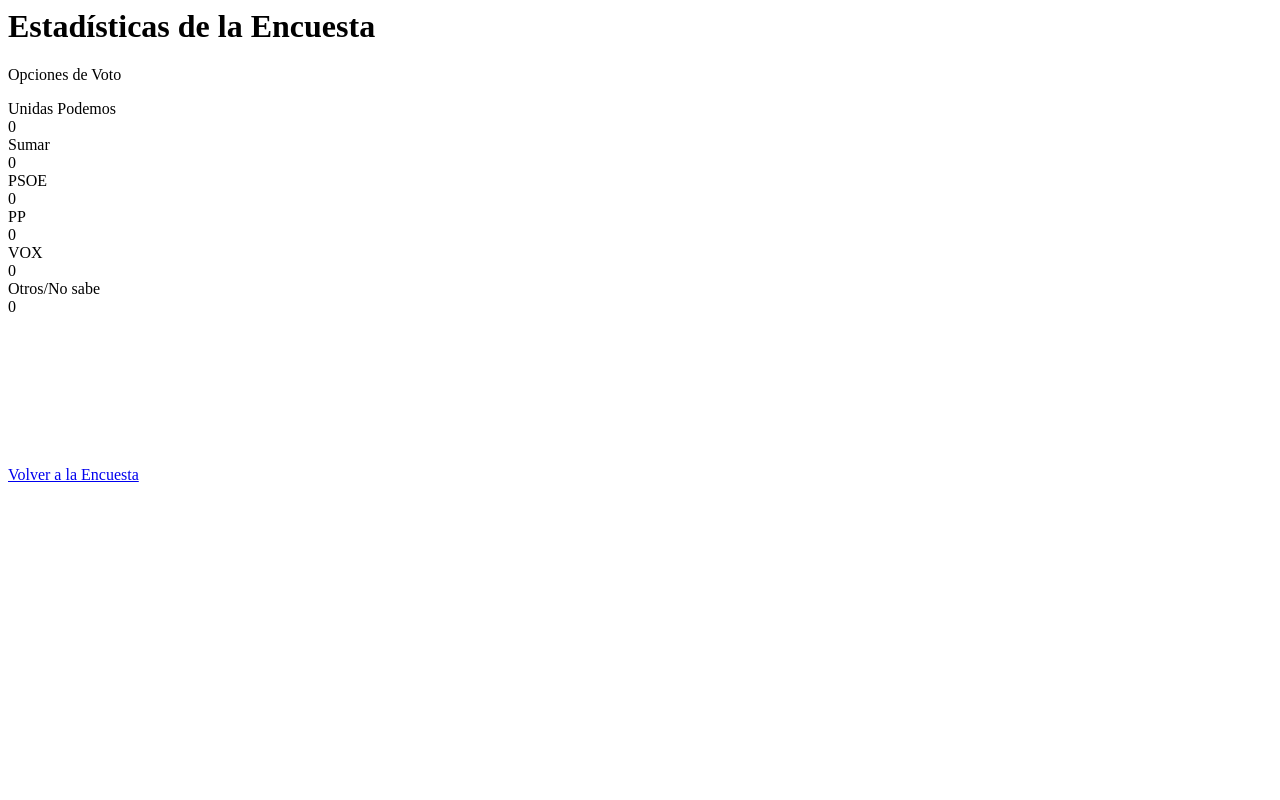
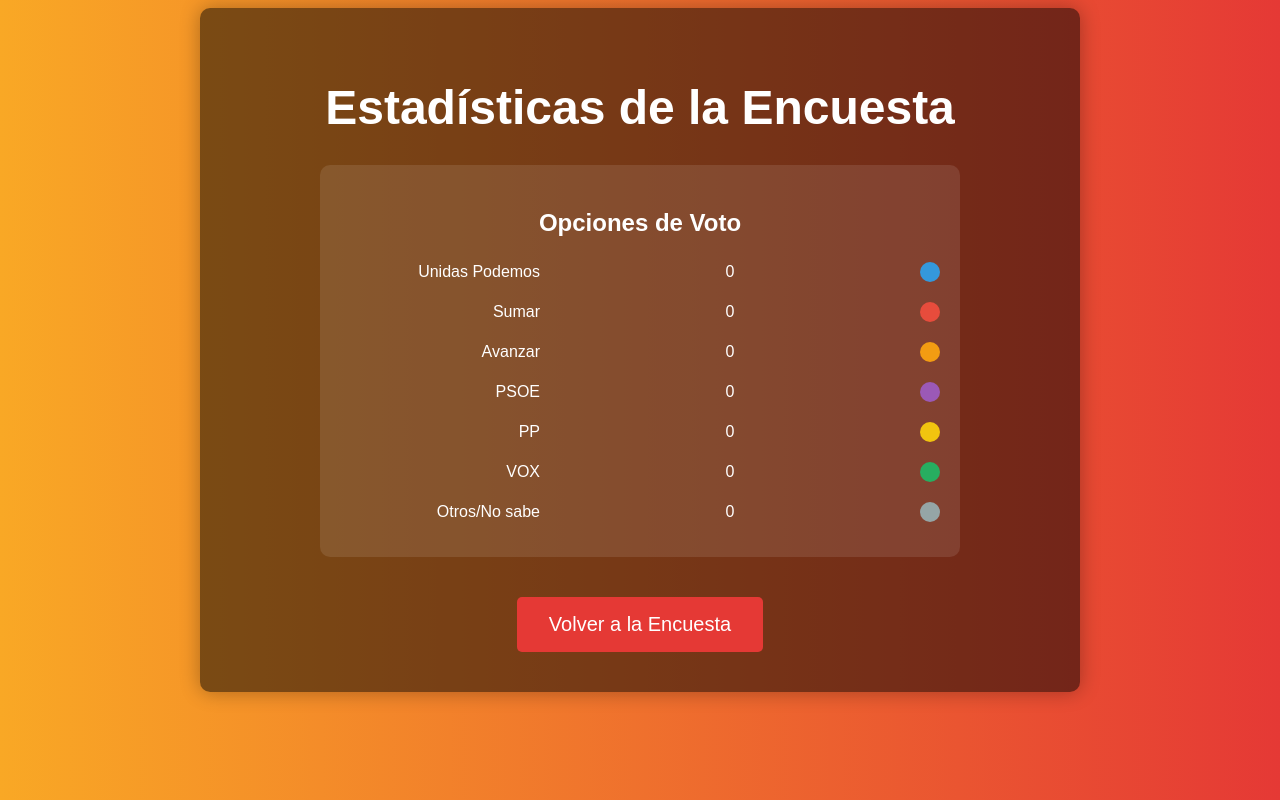
Before and after one commit to srivjim/Encuesta-nodo-php, a PHP site: page /statistics.php in a window 1280 px wide. Run offline with PHP 8.4, Linux system fonts and the light colour scheme; data that the repository does not hold is empty; a map, chart or similar area stays blank.

Commit message:
Update statistics.php

```diff
--- a/src/statistics.php
+++ b/src/statistics.php
@@ -1,3 +1,124 @@
+<?php
+$servername = "192.168.58.151";
+$username = "root";
+$password = "bolson";
+$dbname = "encuesta";
+
+// Conexión a la base de datos
+$conn = new mysqli($servername, $username, $password, $dbname);
+
+// Verificar la conexión
+if ($conn->connect_error) {
+    die("Error en la conexión a la base de datos: " . $conn->connect_error);
+}
+
+// Obtener los datos de votos por opción
+$sql = "SELECT opcion, COUNT(*) as total FROM encuesta GROUP BY opcion";
+$result = $conn->query($sql);
+
+$statistics = array();
+while ($row = $result->fetch_assoc()) {
+    $statistics[$row['opcion']] = $row['total'];
+}
+
+$conn->close();
+?>
+
+<!DOCTYPE html>
+<html>
+<head>
+    <title>Estadísticas de la Encuesta</title>
+    <style>
+        body {
+            font-family: Arial, sans-serif;
+            background: linear-gradient(to right, #f9a825, #e53935);
+            color: #ffffff;
+        }
+
+        .container {
+            max-width: 800px;
+            margin: 0 auto;
+            padding: 40px;
+            background-color: rgba(0, 0, 0, 0.5);
+            border-radius: 10px;
+            box-shadow: 0 0 20px rgba(0, 0, 0, 0.3);
+            text-align: center;
+        }
+
+        h1 {
+            color: #ffffff;
+            font-size: 48px;
+            margin-bottom: 30px;
+        }
+
+        .chart-container {
+            width: 100%;
+            max-width: 600px;
+            margin: 0 auto;
+            background-color: rgba(255, 255, 255, 0.1);
+            border-radius: 10px;
+            padding: 20px;
+            margin-bottom: 40px;
+        }
+
+        .chart-title {
+            color: #ffffff;
+            font-size: 24px;
+            font-weight: bold;
+            margin-bottom: 20px;
+        }
+
+        .chart-bar {
+            display: flex;
+            align-items: center;
+            margin-bottom: 10px;
+        }
+
+        .chart-bar-label {
+            flex: 0 0 200px;
+            text-align: right;
+            padding-right: 10px;
+            color: #ffffff;
+        }
+
+        .chart-bar-value {
+            flex: 1;
+            color: #ffffff;
+            height: 30px;
+            line-height: 30px;
+            border-radius: 5px;
+        }
+
+        .chart-bar-color {
+            width: 20px;
+            height: 20px;
+            margin-left: 10px;
+            border-radius: 50%;
+        }
+
+        .btn-container {
+            display: flex;
+            justify-content: center;
+        }
+
+        .btn {
+            display: inline-block;
+            padding: 16px 32px;
+            background-color: #e53935;
+            color: #ffffff;
+            text-decoration: none;
+            font-size: 20px;
+            border-radius: 5px;
+            transition: background-color 0.3s ease;
+            margin: 0 10px;
+        }
+
+        .btn:hover {
+            background-color: #c62828;
+        }
+    </style>
+    <script src="https://cdn.jsdelivr.net/npm/chart.js"></script>
+</head>
 <body>
     <div class="container">
         <h1>Estadísticas de la Encuesta</h1>
@@ -7,39 +128,37 @@
             <div class="chart-bar">
                 <div class="chart-bar-label">Unidas Podemos</div>
                 <div class="chart-bar-value"><?php echo $statistics['Unidas Podemos'] ?? 0; ?></div>
-                <div class="chart-bar-color" style="background-color: #8e44ad;"></div>
+                <div class="chart-bar-color" style="background-color: #3498db;"></div>
             </div>
             <div class="chart-bar">
                 <div class="chart-bar-label">Sumar</div>
                 <div class="chart-bar-value"><?php echo $statistics['Sumar'] ?? 0; ?></div>
-                <div class="chart-bar-color" style="background-color: #e91e63;"></div>
+                <div class="chart-bar-color" style="background-color: #e74c3c;"></div>
+            </div>
+            <div class="chart-bar">
+                <div class="chart-bar-label">Avanzar</div>
+                <div class="chart-bar-value"><?php echo $statistics['Avanzar'] ?? 0; ?></div>
+                <div class="chart-bar-color" style="background-color: #f39c12;"></div>
             </div>
             <div class="chart-bar">
                 <div class="chart-bar-label">PSOE</div>
                 <div class="chart-bar-value"><?php echo $statistics['PSOE'] ?? 0; ?></div>
-                <div class="chart-bar-color" style="background-color: #ff0000;"></div>
+                <div class="chart-bar-color" style="background-color: #9b59b6;"></div>
             </div>
             <div class="chart-bar">
                 <div class="chart-bar-label">PP</div>
                 <div class="chart-bar-value"><?php echo $statistics['PP'] ?? 0; ?></div>
-                <div class="chart-bar-color" style="background-color: #3f51b5;"></div>
+                <div class="chart-bar-color" style="background-color: #f1c40f;"></div>
             </div>
             <div class="chart-bar">
                 <div class="chart-bar-label">VOX</div>
                 <div class="chart-bar-value"><?php echo $statistics['VOX'] ?? 0; ?></div>
-                <div class="chart-bar-color" style="background-color: #4caf50;"></div>
+                <div class="chart-bar-color" style="background-color: #27ae60;"></div>
             </div>
             <div class="chart-bar">
                 <div class="chart-bar-label">Otros/No sabe</div>
                 <div class="chart-bar-value"><?php echo $statistics['Otros/No sabe'] ?? 0; ?></div>
-                <div class="chart-bar-color" style="background-color: #607d8b;"></div>
-            </div>
-        </div>
-
-        <canvas id="chart"></canvas>
-
-        <div class="btn-container">
-            <a class="btn" href="index.php">Volver a la Encuesta</a>
+                <div class="chart-bar-color" style="background-color: #95a5a6;"></div>
             </div>
         </div>
 
@@ -52,19 +171,7 @@
             var values = Object.values(statistics);
 
             // Definir los colores para cada opción
-        var colors = {
-            'Unidas Podemos': '#8e44ad',
-            'Sumar': '#e91e63',
-            'PSOE': '#ff0000',
-            'PP': '#3f51b5',
-            'VOX': '#4caf50',
-            'Otros/No sabe': '#607d8b'
-        };
-
-        // Obtener los colores en el mismo orden que las etiquetas
-        var barColors = labels.map(function(label) {
-            return colors[label];
-        });
+            var colors = ['#3498db', '#e74c3c', '#f39c12', '#9b59b6', '#f1c40f', '#27ae60', '#95a5a6'];
 
             // Configuración de la gráfica
             var ctx = document.getElementById('chart').getContext('2d');
@@ -75,7 +182,7 @@
                     datasets: [{
                         label: 'Votos',
                         data: values,
-                    backgroundColor: barColors
+                        backgroundColor: colors
                     }]
                 },
                 options: {
@@ -93,5 +200,10 @@
                 }
             });
         </script>
+
+        <div class="btn-container">
+            <a class="btn" href="index.php">Volver a la Encuesta</a>
+        </div>
+    </div>
 </body>
 </html>
```
Lines whose indentation alone changed are shown as unchanged.
